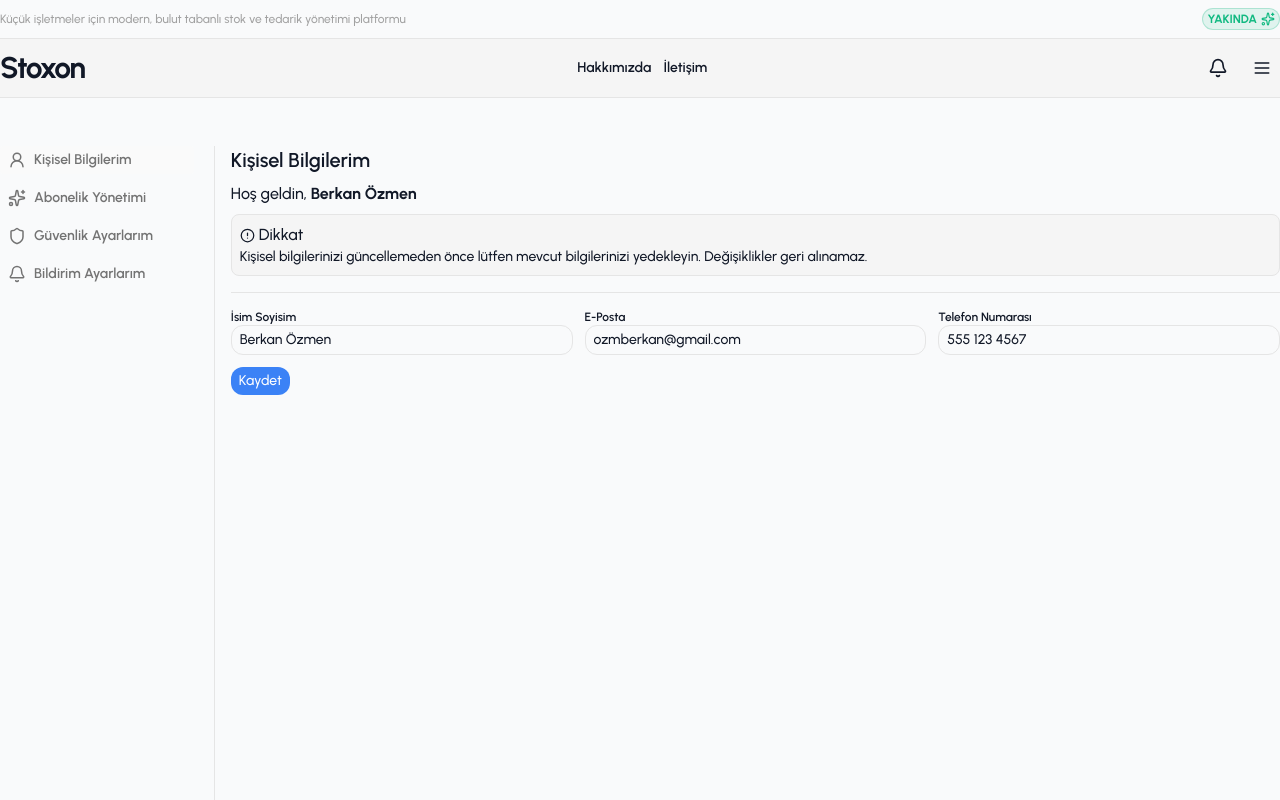
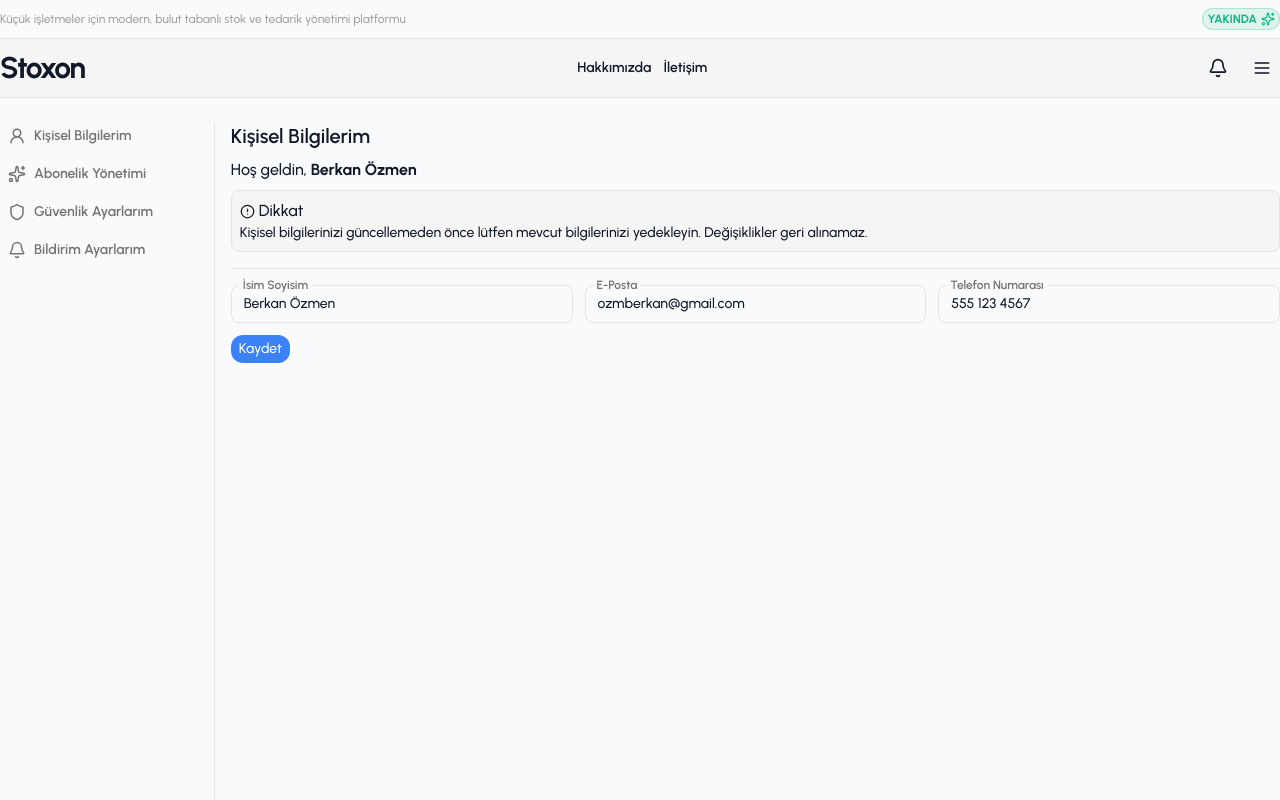
Before and after one commit to ozmberkan/stoxon, a React (Vite) app in the folder client/: page /profilim in a window 1280 px wide. Shown: the top 800 px of the page. Built offline with nearby package versions, Linux system fonts and the light colour scheme.

Commit message:
feat: Profile form düzenlemesi sağlandı.

```diff
--- a/client/src/components/Profile/Tabs/InfoContent.jsx
+++ b/client/src/components/Profile/Tabs/InfoContent.jsx
@@ -17,24 +17,30 @@ const InfoContent = () => {
       />
       <hr className="my-2 text-neutral-200" />
       <form className="grid grid-cols-3 gap-3">
-        <div className="flex flex-col ">
-          <label className="text-xs font-semibold">İsim Soyisim</label>
+        <div className="flex flex-col relative">
+          <label className="text-xs font-semibold text-neutral-500 absolute -top-2 left-2 bg-background px-1">
+            İsim Soyisim
+          </label>
           <input
-            className="px-2 py-1 rounded-xl border border-border focus:outline-none transition-all duration-200 text-sm"
+            className="py-2 px-3 rounded-lg border border-border focus:outline-none transition-all duration-200 text-sm"
             value={"Berkan Özmen"}
           />
         </div>
-        <div className="flex flex-col ">
-          <label className="text-xs font-semibold">E-Posta</label>
+        <div className="flex flex-col relative">
+          <label className="text-xs font-semibold text-neutral-500 absolute -top-2 left-2 bg-background px-1">
+            E-Posta
+          </label>
           <input
-            className="px-2 py-1 rounded-xl border border-border focus:outline-none transition-all duration-200 text-sm"
+            className="py-2 px-3 rounded-lg border border-border focus:outline-none transition-all duration-200 text-sm"
             value={"ozmberkan@gmail.com"}
           />
         </div>
-        <div className="flex flex-col ">
-          <label className="text-xs font-semibold">Telefon Numarası</label>
+        <div className="flex flex-col relative ">
+          <label className="text-xs font-semibold text-neutral-500 absolute -top-2 left-2 bg-background px-1">
+            Telefon Numarası
+          </label>
           <input
-            className="px-2 py-1 rounded-xl border border-border focus:outline-none transition-all duration-200 text-sm"
+            className="py-2 px-3 rounded-lg border border-border focus:outline-none transition-all duration-200 text-sm"
             value={"555 123 4567"}
           />
         </div>
--- a/client/src/pages/Help/Help.jsx
+++ b/client/src/pages/Help/Help.jsx
@@ -3,7 +3,7 @@ import React from "react";
 
 const Help = () => {
   return (
-    <div className="min-h-svh flex container mx-auto py-12 ">
+    <div className="min-h-svh flex container mx-auto py-6 ">
       <div className="w-70 flex flex-col gap-1 mr-2 pr-5 border-r border-border">
         <form className="flex flex-row  items-center gap-1">
           <input
@@ -16,22 +16,22 @@ const Help = () => {
         </form>
         <nav className="mt-5 w-full ">
           <ul className="flex flex-col gap-1.5 w-full ">
-            <li className="mb-1 w-full hover:bg-neutral-100 px-2 py-1 rounded-xl">
+            <li className="mb-1 w-full hover:bg-neutral-100 p-2 rounded-lg">
               <a href="#faq" className="text-text  w-full">
                 Sıkça Sorulan Sorular
               </a>
             </li>
-            <li className="mb-1 w-full hover:bg-neutral-100 px-2 py-1 rounded-xl">
+            <li className="mb-1 w-full hover:bg-neutral-100 p-2 rounded-lg">
               <a href="#faq" className="text-text  w-full">
                 İletişim
               </a>
             </li>
-            <li className="mb-1 w-full hover:bg-neutral-100 px-2 py-1 rounded-xl">
+            <li className="mb-1 w-full hover:bg-neutral-100 p-2 rounded-lg">
               <a href="#faq" className="text-text  w-full">
                 Kullanım Kılavuzları
               </a>
             </li>
-            <li className="mb-1 w-full hover:bg-neutral-100 px-2 py-1 rounded-xl">
+            <li className="mb-1 w-full hover:bg-neutral-100 p-2 rounded-lg">
               <a href="#faq" className="text-text  w-full">
                 Geri Bildirim
               </a>
--- a/client/src/pages/Profile/Profile.jsx
+++ b/client/src/pages/Profile/Profile.jsx
@@ -10,7 +10,7 @@ const Profile = () => {
   const [tab, setTab] = useState(defaultTab);
 
   return (
-    <div className="min-h-svh flex container mx-auto py-12 ">
+    <div className="min-h-svh flex container mx-auto py-6 ">
       <div className="w-64 flex flex-col gap-1 mr-2 pr-5 border-r border-border">
         <nav className="w-full ">
           <ul className="flex flex-col gap-1.5 w-full ">
```
